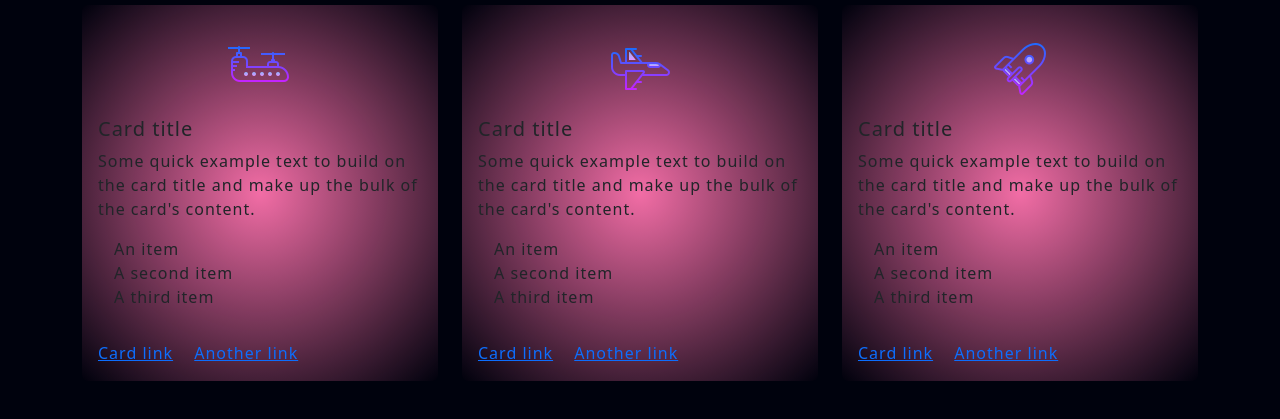
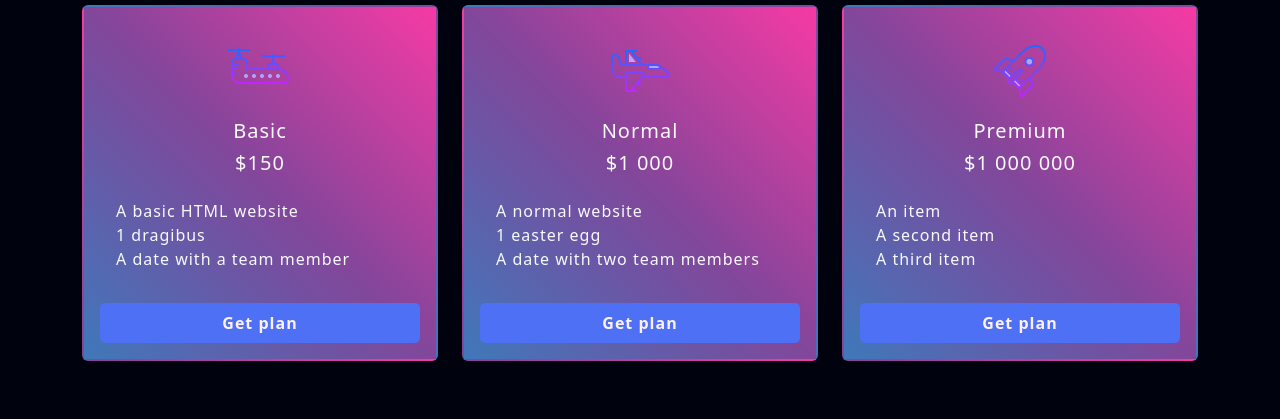
Before and after one commit to Damien-Generet/daarwy-project, a plain HTML site: page index.html in a window 1280 px wide. Shown: the part 1405-1824 px from the top of the page. Drawn offline with nearby package versions, Linux system fonts and the light colour scheme.

Commit message:
modif hehe

```diff
--- a/index.html
+++ b/index.html
@@ -217,33 +217,45 @@
         <div class="container">
             <div class="row">
                 <div class="col">
-                    <div class="card" style="background: rgb(242,109,166);
-                    background: radial-gradient(circle, rgba(242,109,166,1) 0%, rgba(242,109,166,0.748358718487395) 25%, rgba(242,109,166,0.49625787815126055) 50%, rgba(242,109,166,0.24695815826330536) 75%, rgba(242,109,166,0) 100%); border:none">
+                    <div class="card text-light">
                         <div class="container"><img src="img/icons8-double-hélicoptère-64.png" style="width: 64px; height: 64px; margin-top: 4vh;" class="d-block mx-auto" alt="..."></div>
-                        <div class="card-body">
-                            <h5 class="card-title">Card title</h5>
-                            <p class="card-text">Some quick example text to build on the card title and make up the bulk
-                                of the card's content.</p>
+                        <div class="card-body text-center">
+                            <h5 class="card-title">Basic</h5>
+                            <h5 class="card-title">$150</h5>
                         </div>
                         <ul class="list-group-flush">
-                            <li class="list-group-item">An item</li>
-                            <li class="list-group-item">A second item</li>
-                            <li class="list-group-item">A third item</li>
+                            <li class="list-group-item">A basic HTML website</li>
+                            <li class="list-group-item">1 dragibus</li>
+                            <li class="list-group-item">A date with a team member</li>
                         </ul>
                         <div class="card-body">
-                            <a href="#" class="card-link">Card link</a>
-                            <a href="#" class="card-link">Another link</a>
+                          <a class="btncard" href="#about">Get plan</a>
                         </div>
                     </div>
                 </div>
                     <div class="col">
-                        <div class="card" style="background: rgb(242,109,166);
-                        background: radial-gradient(circle, rgba(242,109,166,1) 0%, rgba(242,109,166,0.748358718487395) 25%, rgba(242,109,166,0.49625787815126055) 50%, rgba(242,109,166,0.24695815826330536) 75%, rgba(242,109,166,0) 100%); border:none">
+                        <div class="card text-light">
                             <img src="img/icons8-avion-de-chasse-64.png" style="width: 64px; height: 64px; margin-top: 4vh;" class="d-block mx-auto"alt="...">
+                            <div class="card-body text-center">
+                                <h5 class="card-title">Normal</h5>
+                                <h5 class="card-title">$1 000</h5>
+                            </div>
+                            <ul class="list-group-flush">
+                                <li class="list-group-item">A normal website</li>
+                                <li class="list-group-item">1 easter egg</li>
+                                <li class="list-group-item">A date with two team members</li>
+                            </ul>
                             <div class="card-body">
-                                <h5 class="card-title">Card title</h5>
-                                <p class="card-text">Some quick example text to build on the card title and make up the
-                                    bulk of the card's content.</p>
+                             <a class="btncard" href="#about">Get plan</a>
+                            </div>
+                        </div>
+                    </div>
+                    <div class="col">
+                        <div class="card text-light">
+                            <img src="img/icons8-fusée-64.png" style="width: 64px; height: 64px; margin-top: 4vh;" class="d-block mx-auto"alt="Fusée">
+                            <div class="card-body text-center">
+                                <h5 class="card-title">Premium</h5>
+                                <h5 class="card-title">$1 000 000</h5>
                             </div>
                             <ul class="list-group-flush">
                                 <li class="list-group-item">An item</li>
@@ -251,28 +263,7 @@
                                 <li class="list-group-item">A third item</li>
                             </ul>
                             <div class="card-body">
-                                <a href="#" class="card-link">Card link</a>
-                                <a href="#" class="card-link">Another link</a>
-                            </div>
-                        </div>
-                    </div>
-                    <div class="col">
-                        <div class="card" style="background: rgb(242,109,166);
-                        background: radial-gradient(circle, rgba(242,109,166,1) 0%, rgba(242,109,166,0.748358718487395) 25%, rgba(242,109,166,0.49625787815126055) 50%, rgba(242,109,166,0.24695815826330536) 75%, rgba(242,109,166,0) 100%); border:none">
-                            <img src="img/icons8-fusée-64.png" style="width: 64px; height: 64px; margin-top: 4vh;" class="d-block mx-auto"alt="Fusée">
-                            <div class="card-body">
-                                <h5 class="card-title">Card title</h5>
-                                <p class="card-text">Some quick example text to build on the card title and make up the
-                                    bulk of the card's content.</p>
-                            </div>
-                            <ul class="list-group-flush">
-                                <li class="list-group-item">An item</li>
-                                <li class="list-group-item">A second item</li>
-                                <li class="list-group-item">A third item</li>
-                            </ul>
-                            <div class="card-body">
-                                <a href="#" class="card-link">Card link</a>
-                                <a href="#" class="card-link">Another link</a>
+                              <a class="btncard" href="#about">Get plan</a>
                             </div>
                         </div>
                     </div>
--- a/style.css
+++ b/style.css
@@ -161,3 +161,34 @@ a:hover {
     transform: scale(1.1);
     object-fit: cover;
 }
+
+
+
+.container .row .card {
+    /* background: rgb(242,109,166);
+    background: radial-gradient(circle, rgba(242,109,166,1) 0%, rgba(242,109,166,1) 40%, rgba(242,109,166,1) 50%, rgba(242,109,166,1) 60%, rgba(242,109,166,0) 100%); border:none; */
+    background-color: #ff3caab7;
+    background-image: linear-gradient(225deg, #ff3caadf 0%, #784ba0d8 50%, rgba(43, 133, 197, 0.86) 100%); border: solid rgba(0, 0, 0, 0) 2px;
+    ;
+}
+
+.container .row .card:hover {
+    background-color: #FF3CAC;
+    background-image: linear-gradient(225deg, #FF3CAC 0%, #784BA0 50%, #2B86C5 100%); border: solid 2px rgba(255, 255, 255, 0);
+}
+
+.btncard {
+    display: flex;
+    border-radius: 5px;
+    text-decoration: none;
+    color: lavenderblush;
+    padding: 1vh 2vh;
+    justify-content: center;
+    background-color:#4D70F4;
+    font-weight: bolder;
+}
+
+.btncard:hover {
+    color: lavenderblush;
+    background-color: #415FCF;
+}
```
